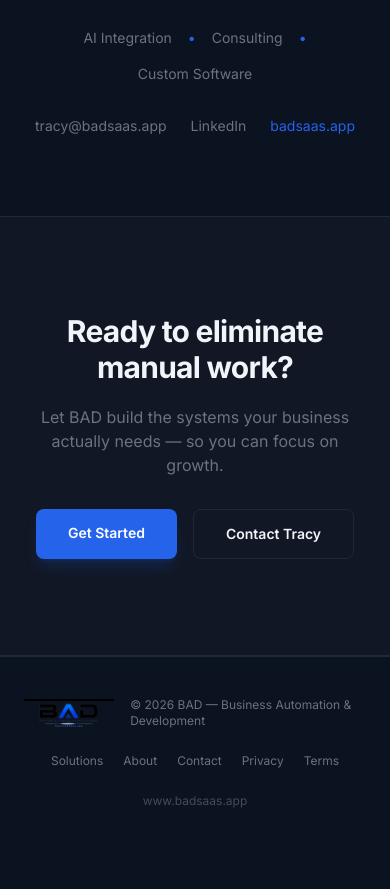
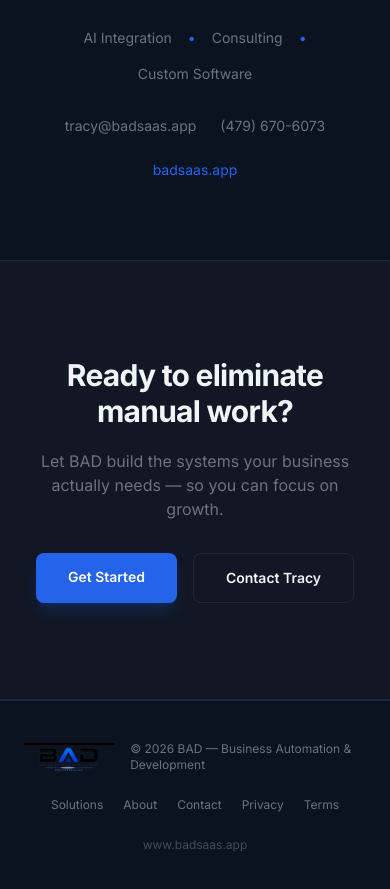
Before and after one commit to tracybailey5150/bad-platform, a Next.js app: page / in a window 390 px wide. Shown: the part 5065-5954 px from the top of the page. Before the commit the page ends 5914 px from the top, so only its background shows below. Built offline with nearby package versions, Linux system fonts and the light colour scheme.

Commit message:
Update contact: real phone 479-670-6073, remove LinkedIn pending

```diff
--- a/src/app/page.tsx
+++ b/src/app/page.tsx
@@ -354,7 +354,7 @@ export default function LandingPage() {
           </div>
           <div className="flex flex-wrap justify-center gap-6 mt-8 text-sm">
             <a href="mailto:tracy@badsaas.app" className="text-bad-gray hover:text-bad-light transition-colors">tracy@badsaas.app</a>
-            <a href="https://linkedin.com/in/tracybailey" target="_blank" rel="noopener noreferrer" className="text-bad-gray hover:text-bad-light transition-colors">LinkedIn</a>
+            <a href="tel:4796706073" className="text-bad-gray hover:text-bad-light transition-colors">(479) 670-6073</a>
             <a href="https://badsaas.app" className="text-bad-blue hover:text-bad-blue/80 transition-colors">badsaas.app</a>
           </div>
         </div>
```
